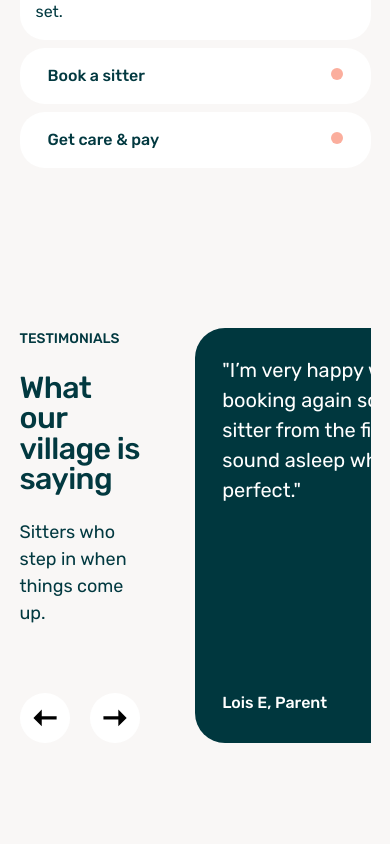
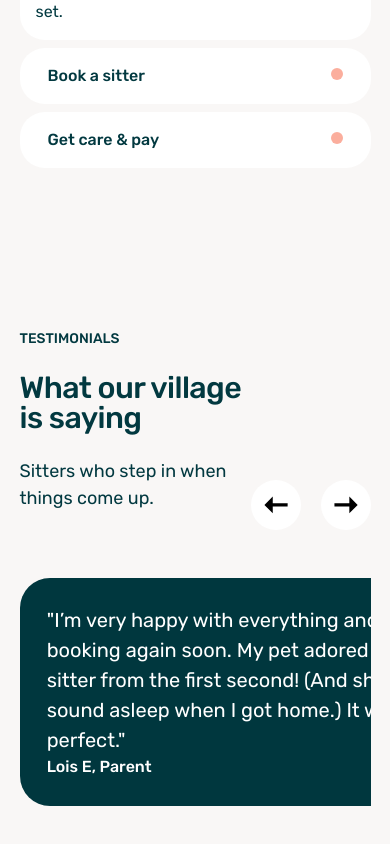
Before and after one commit to samsonc89/otter-replica, a React (Vite) app: page / in a window 390 px wide. Shown: the part 1417-2261 px from the top of the page. Before the commit the page ends 2240 px from the top, so only its background shows below. Built offline with nearby package versions, Linux system fonts and the light colour scheme.

Commit message:
Adjust testimonial columns for medium screens

```diff
--- a/src/components/TestimonialCard/testimonialCard.css
+++ b/src/components/TestimonialCard/testimonialCard.css
@@ -4,7 +4,7 @@
   flex-direction: column;
   justify-content: space-between;
   width: 450px;
-  height: 100%;
+  /* height: 100%; */
   background-color: #00373e;
   padding: 1.7rem;
   border-radius: 30px;
@@ -35,3 +35,12 @@
   background-color: #fbd3ba;
   color: #00373e;
 }
+
+@media screen and (max-width: 991px) {
+}
+
+@media screen and (max-width: 767px) {
+}
+
+@media screen and (max-width: 479px) {
+}
--- a/src/containers/Testimonials/testimonials.css
+++ b/src/containers/Testimonials/testimonials.css
@@ -41,7 +41,26 @@
   overflow: scroll;
 }
 
-.testimonials-carousel-wrapper:nth-child(5n + 2) {
-  background-color: #fbad9c;
-  color: #00373e;
+@media screen and (max-width: 991px) {
+  .testimonials-wrapper {
+    flex-direction: column;
+  }
+  .testimonials-column-left {
+    display: flex;
+    justify-content: space-between;
+    max-width: 100%;
+    margin-bottom: 3em;
+    align-items: flex-end;
+  }
+  .testimonials-column-right {
+    width: 100%;
+    flex: 1;
+    max-width: 100%;
+  }
 }
+
+@media screen and (max-width: 767px) {
+}
+
+@media screen and (max-width: 479px) {
+}
```
